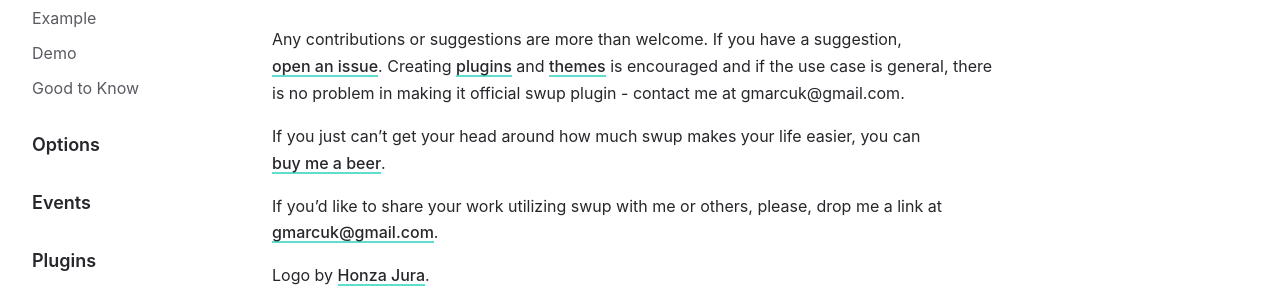
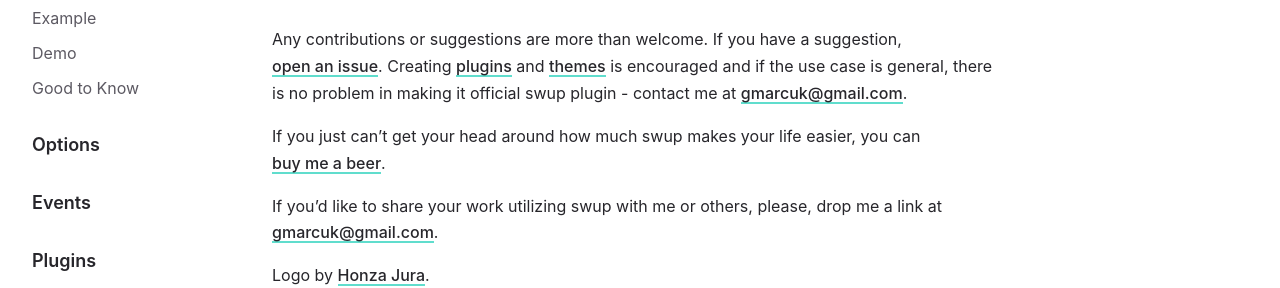
Before and after one commit to swup/docs, a Jekyll site: the page built from docs/contributions/contributions.md, in a window 1280 px wide. Shown: the part 223-511 px from the top of the page. Built offline with Jekyll 4.4.1, drawn with Linux system fonts in a browser that asks for light colours; part of the change alters nothing that is shown.

```diff
--- a/docs/contributions/contributions.md
+++ b/docs/contributions/contributions.md
@@ -10,7 +10,7 @@ has_toc: false
 # Contributions
 Any contributions or suggestions are more than welcome. If you have a suggestion, [open an issue](https://github.com/swup/swup/issues/new).
 Creating [plugins](/plugins/create-plugin) and [themes](/themes/create-theme) is encouraged and if the use case is general,
-there is no problem in making it official swup plugin - contact me at gmarcuk@gmail.com.
+there is no problem in making it official swup plugin - contact me at <a href="mailto:gmarcuk@gmail.com?subject=I want to be a swup contributor">gmarcuk@gmail.com</a>.
 
 If you just can't get your head around how much swup makes your life easier, you can [buy me a beer](https://www.paypal.me/gmrchk).
 
```
